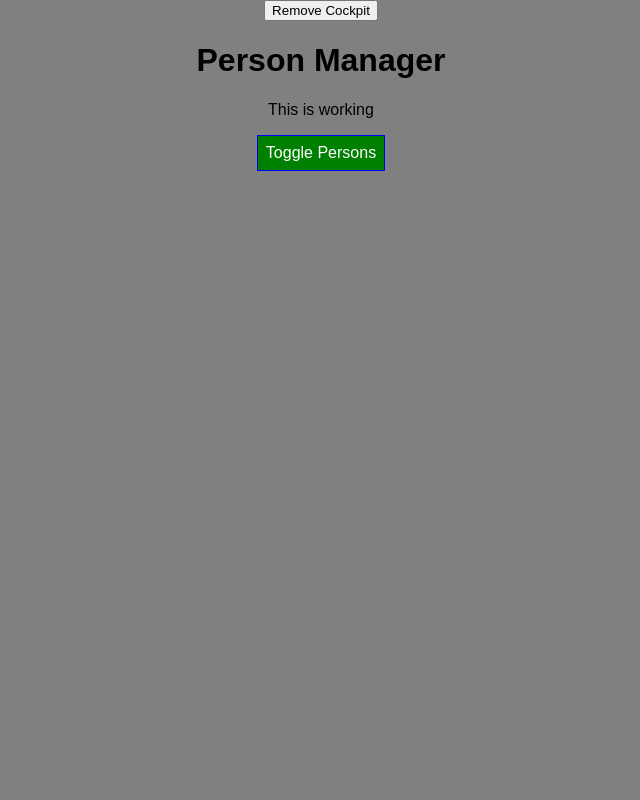
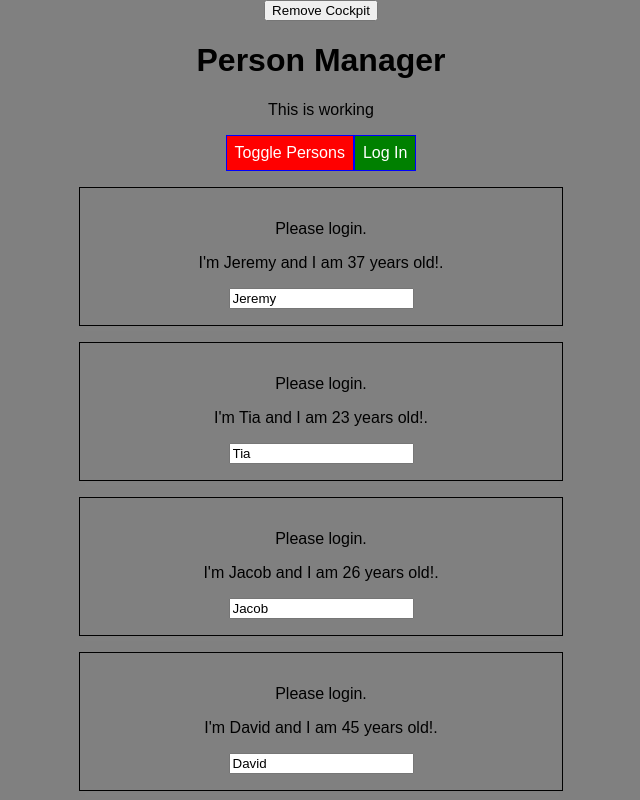
Before and after one commit to JeremyDoubleday/reactLearning, a React app: page / in a window 1280 px wide. Shown: the top 800 px of the page, without its empty margins (319-959 px from the left). Built offline with nearby package versions, Linux system fonts and the light colour scheme.

Commit message:
Section 7 complete

```diff
--- a/package.json
+++ b/package.json
@@ -31,6 +31,7 @@
     "postcss-flexbugs-fixes": "3.2.0",
     "postcss-loader": "2.0.8",
     "promise": "8.0.1",
+    "prop-types": "^15.7.2",
     "radium": "^0.26.0",
     "raf": "3.4.0",
     "react": "^16.13.1",
--- a/src/components/Cockpit/Cockpit.js
+++ b/src/components/Cockpit/Cockpit.js
@@ -1,16 +1,24 @@
-import React, { useEffect } from 'react';
+import React, { useEffect, useRef, useContext } from 'react';
 import classes from './Cockpit.css';
+import AuthContext from '../../context/auth-context';
 
 const cockpit = ( props ) => {
+
+    const authContext = useContext(AuthContext);
+    const toggleBtnRef = useRef(null);
+
+
 
     useEffect(() => {
         console.log('[Cockpit.js] useEffect');
         //Http requests...
-        const timer = setTimeout(() => {
-            alert('Saved data to cloud!');
-        }, 1000);
+        //const timer = setTimeout(() => {
+        //    console.log('Saved data to cloud!');
+        //}, 1000);
+
+        toggleBtnRef.current.click();
+
         return () => {
-            clearTimeout(timer);
             console.log('[Cockpit.js cleanup return');
         }
     }, []);
@@ -43,8 +51,15 @@
         <div className = { classes.Cockpit }>
             <h1> { props.title } </h1>
             <p className = { assignedClasses.join(' ') }> This is working </p>
-            <button className={ btnClass }
-              onClick = { props.clicked }>Toggle Persons</button>
+            <button
+                ref = { toggleBtnRef }
+                className={ btnClass }
+                onClick = { props.clicked }>Toggle Persons
+            </button>
+
+
+    { <button onClick = { authContext.login }>Log In </button> }
+
         </div>
     );
 };
--- a/src/components/Persons/Person/Person.js
+++ b/src/components/Persons/Person/Person.js
@@ -1,20 +1,48 @@
 import React, { Component } from 'react';
+import PropTypes from 'prop-types';
 import classes from './Person.css';
+import Aux from '../../../hoc/Aux.js';
+import withClass from '../../../hoc/withClass';
+import AuthContext from '../../../context/auth-context';
 
 class Person extends Component {
+
+    constructor(props) {
+        super(props);
+        this.inputElementRef = React.createRef();
+    };
+
+    static contextType = AuthContext;
+
+    componentDidMount() {
+        this.inputElementRef.current.focus();
+        console.log(this.context.authenticated);
+    };
 
     render() {
         console.log('[Person.js] rendering...');
         return (
             //<div className = "Person" style = { style }>
-            <div className = { classes.Person }>
+            <Aux>
+                { this.context.authenticated ? <p>Authenticated!</p> : <p>Please login.</p> }
+
                 <p onClick = { this.props.click }>I'm { this.props.name } and I am { this.props.age } years old!.</p>
                 <p>{ this.props.children}</p>
-                <input type = "text" onChange = { this.props.changed }
+                <input type = "text"
+                onChange = { this.props.changed }
+                //ref = {(inputEl) => { this.inputElement = inputEl }}
+                ref = { this.inputElementRef }
                 value = { this.props.name }/>
-            </div>
-            )
+            </Aux>
+        );
     }
 };
 
-export default Person;
+Person.propTypes = {
+    click: PropTypes.func,
+    name: PropTypes.string,
+    age: PropTypes.number,
+    changed: PropTypes.func
+};
+
+export default withClass(Person, classes.Person);
--- a/src/components/Persons/Persons.js
+++ b/src/components/Persons/Persons.js
@@ -51,7 +51,8 @@
             click = { () => this.props.clicked(index) }
             name = { person.name }
             age = { person.age }
-            key = { person.id }/>
+            key = { person.id }
+            isAuth = { this.props.isAuthenticated }/>
 
       });
 
--- a/src/containers/App.js
+++ b/src/containers/App.js
@@ -3,6 +3,9 @@
 import Persons from '../components/Persons/Persons';
 //import ErrorBoundary from '../ErrorBoundary/ErrorBoundary';
 import Cockpit from '../components/Cockpit/Cockpit';
+import withClass from '../hoc/withClass';
+import Aux from '../hoc/Aux';
+import AuthContext from '../context/auth-context';
 
 class App extends Component {
 
@@ -20,17 +23,19 @@
         {id: '5', name: 'Joe', age: 34}
     ],
     showPersons: false,
-    showCockpit: true
+    showCockpit: true,
+    changedCounter: 0,
+    authenticated: false
   }
 
   static getDerivedStateFromProps(props, state) {
     console.log('[App.js] getDerivedStateFromProps', props);
     return state;
-  }
+  };
 
   componentDidMount() {
     console.log('[App.js] did mount');
-  }
+  };
 
   shouldComponentUpdate(nextProps, nextState) {
     console.log('[App.js] shouldComponentUpdate');
@@ -39,7 +44,7 @@
 
   componentDidUpdate() {
     console.log('[App.js] componentDidUpdate');
-  }
+  };
 /*
   componentWillMount() {
     console.log('[App.js] componentWillMount');
@@ -69,18 +74,30 @@
     const persons = [...this.state.persons];
     persons[personIndex] = person;
 
-    this.setState( { persons: persons } )
-  }
+    /*
+      Best way to update state when dependent upon previous state
+    */
+    this.setState((prevState, props) => {
+      return { persons: persons,
+        changeCounter: this.state.changeCounter + 1
+      };
+    });
+  };
+
   deletePersonHandler = (personIndex) => {
     const persons = [...this.state.persons];
     persons.splice(personIndex, 1);
     this.setState( { persons: persons} )
-  }
+  };
 
   togglePersonHandler = () => {
     const doesShow = this.state.showPersons;
     this.setState({ showPersons: !doesShow });
-  }
+  };
+
+  loginHandler = () => {
+    this.setState({ authenticated: true });
+  };
 
   render() {
 
@@ -92,28 +109,33 @@
       persons =
           <Persons persons = { this.state.persons }
           clicked = { this.deletePersonHandler }
-          changed = { this.nameChangedHandler }/>;
+          changed = { this.nameChangedHandler }
+          isAuthenticated = { this.state.authenticated }/>;
 
     }
 
     return (
-      <div className= {classes.App}>
+      <Aux>
         <button onClick = {() => {
-          this.setState({ showCockpit: false});
+        this.setState({ showCockpit: false});
         }}>Remove Cockpit</button>
+        <AuthContext.Provider value = { { authenticated: this.state.authenticated,
+          login: this.loginHandler } }>
         { this.state.showCockpit ? (
           <Cockpit
             title = { this.props.appTitle }
             showPersons = { this.state.showPersons }
             personsLength = { this.state.persons.length }
-            clicked = { this.togglePersonHandler }/>
+            clicked = { this.togglePersonHandler }
+          />
         ) : null }
           { persons }
-      </div>
+          </AuthContext.Provider>
+      </Aux>
     );
 
    //return React.createElement('div', {className:'App'}, React.createElement('h1', null, 'I\'m a react App!'));
   }
 }
 
-export default App;
+export default withClass(App, classes.App);
--- /dev/null
+++ b/src/context/auth-context.js
@@ -0,0 +1,7 @@
+import React from 'react';
+
+const authContext = React.createContext({ authenticated: false,
+    login: () => {}
+});
+
+export default authContext
--- /dev/null
+++ b/src/hoc/Aux.js
@@ -0,0 +1,3 @@
+const aux = props => props.children;
+
+export default aux;
--- /dev/null
+++ b/src/hoc/withClass.js
@@ -0,0 +1,11 @@
+import React from 'react';
+
+const withClass = (WrappedComponent, className) => {
+    return props => (
+        <div className = { className }>
+            <WrappedComponent { ...props }/>
+        </div>
+    );
+};
+
+export default withClass;
```
